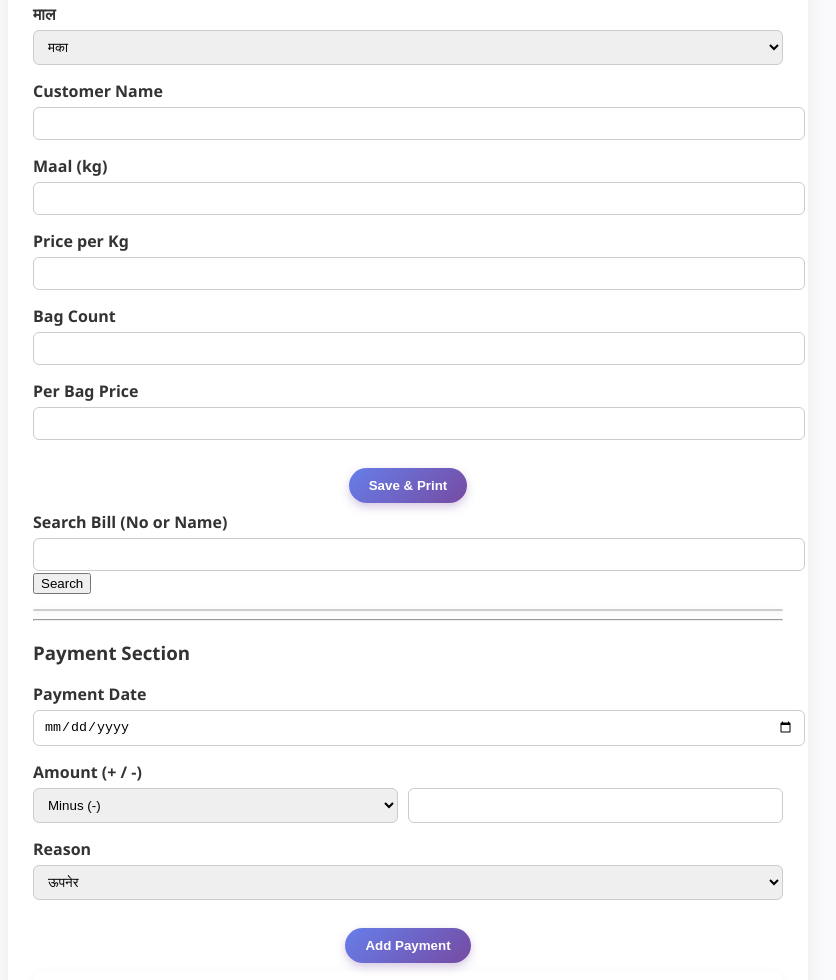
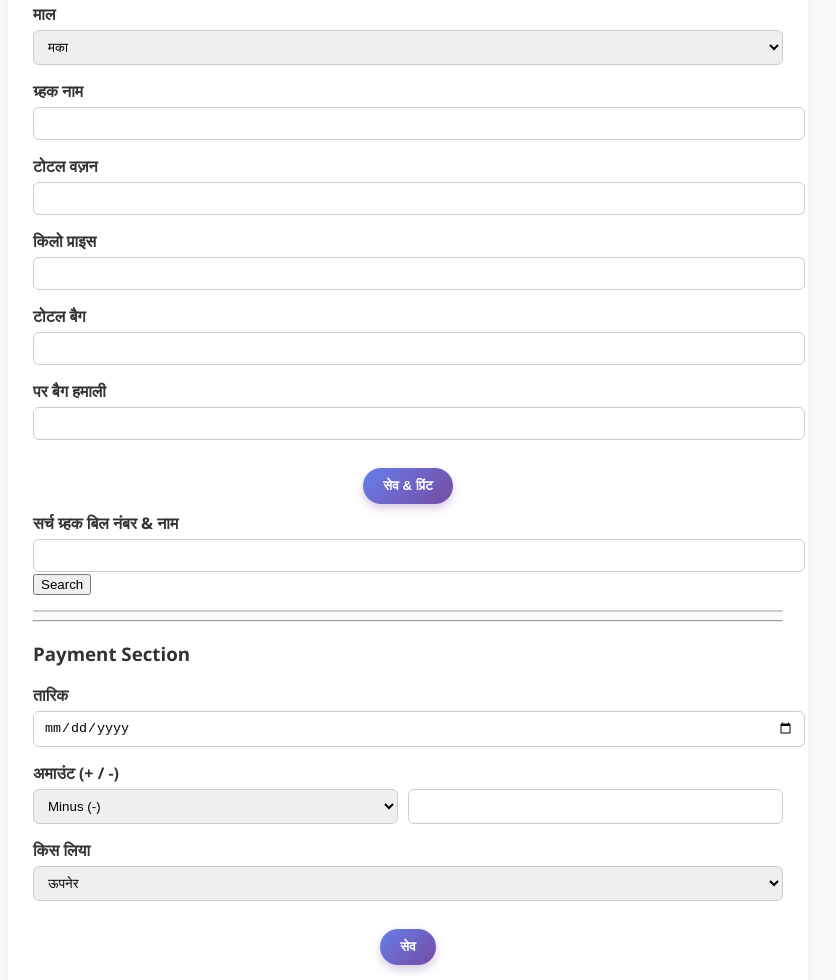
Before and after one commit to vision410/maka-bill-book, a plain HTML site: page index.html in a window 1280 px wide. Shown: the part 152-1132 px from the top of the page, without its empty margins (232-1068 px from the left). Drawn offline with nearby package versions, Linux system fonts and the light colour scheme.

Commit message:
Update index.html

```diff
--- a/index.html
+++ b/index.html
@@ -199,18 +199,18 @@
       <input id="billNo" type="hidden">
       <input id="date" type="hidden">
 
-      <div class="row"><label>Customer Name</label><input id="customerName" type="text" oninput="updatePreview()"></div>
-      <div class="row"><label>Maal (kg)</label><input id="maal" type="number" oninput="updatePreview()"></div>
-      <div class="row"><label>Price per Kg</label><input id="priceKg" type="number" oninput="updatePreview()"></div>
-      <div class="row"><label>Bag Count</label><input id="bag" type="number" oninput="updatePreview()"></div>
-      <div class="row"><label>Per Bag Price</label><input id="bagPrice" type="number" oninput="updatePreview()"></div>
+      <div class="row"><label>ग्र्हक नाम </label><input id="customerName" type="text" oninput="updatePreview()"></div>
+      <div class="row"><label>टोटल वज़न </label><input id="maal" type="number" oninput="updatePreview()"></div>
+      <div class="row"><label>किलो प्राइस </label><input id="priceKg" type="number" oninput="updatePreview()"></div>
+      <div class="row"><label>टोटल बैग </label><input id="bag" type="number" oninput="updatePreview()"></div>
+      <div class="row"><label>पर बैग हमाली </label><input id="bagPrice" type="number" oninput="updatePreview()"></div>
 
       <div class="buttons">
-      <button onclick="saveData()">Save & Print</button>
+      <button onclick="saveData()">सेव & प्रिंट </button>
       </div>
 
     <div class="row">
-  <label>Search Bill (No or Name)</label>
+  <label>सर्च ग्र्हक बिल नंबर & नाम  </label>
   <input id="searchInput" type="text" oninput="showSuggestions()">
   <button onclick="searchBill()">Search</button>
 </div>
@@ -219,9 +219,9 @@
 
       <hr>
       <h3>Payment Section</h3>
-      <div class="row"><label>Payment Date</label><input type="date" id="paymentDate"></div>
+      <div class="row"><label>तारिक </label><input type="date" id="paymentDate"></div>
       <div class="row">
-        <label>Amount (+ / -)</label>
+        <label>अमाउंट  (+ / -)</label>
         <div style="display: flex; gap: 10px;">
           <select id="paymentType">
             <option value="-">Minus (-)</option>
@@ -231,7 +231,7 @@
         </div>
       </div>
       <div class="row">
-        <label>Reason</label>
+        <label>किस लिया </label>
         <select id="paymentReason">
           <option>ऊपनेर</option>
           <option>ऑनलाइन</option>
@@ -243,7 +243,7 @@
           <option>पापा</option>
         </select>
       </div>
-      <div class="buttons"><button onclick="addPayment()">Add Payment</button></div>
+      <div class="buttons"><button onclick="addPayment()">सेव </button></div>
 
     <div class="preview-section">
       <div class="bill-box">
@@ -640,11 +640,9 @@ if ("serviceWorker" in navigator) {
 </div>
  <div class="buttons">
         <button onclick="clearForm()">Clear</button>
-        <button onclick="toggleDarkMode()">Dark Mode</button>
-      </div>
 <div class="buttons">
-        <button onclick="deleteBill()">Delete Bill</button>
-        <button onclick="deleteAllBills()">Delete All Bills</button>
+        <button onclick="deleteBill()">डिलीट बिल </button>
+        <button onclick="deleteAllBills()">सभी बिल डिलीट </button>
       </div>
     </div>
 <hr>
```
